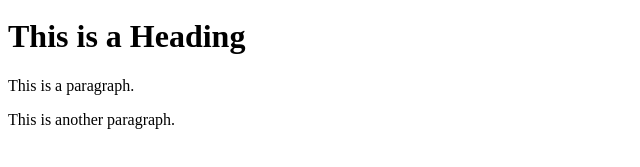
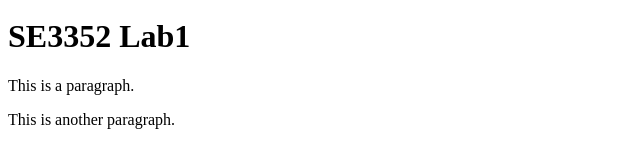
Before and after one commit to jaliuson/3316-Lab1, a plain HTML site: page index.html in a window 1280 px wide. Shown: the part 29-196 px from the top of the page, without its empty margins (0-640 px from the left). Drawn offline with Linux system fonts and the light colour scheme.

Commit message:
commit 2

```diff
--- a/index.html
+++ b/index.html
@@ -12,7 +12,7 @@
 <img src="img_la.jpg" alt="LA" style="width:100%">
 
 <div class="">
- <h1>This is a Heading</h1>
+ <h1>SE3352 Lab1</h1>
  <p>This is a paragraph.</p>
  <p>This is another paragraph.</p>
 </div>
```
